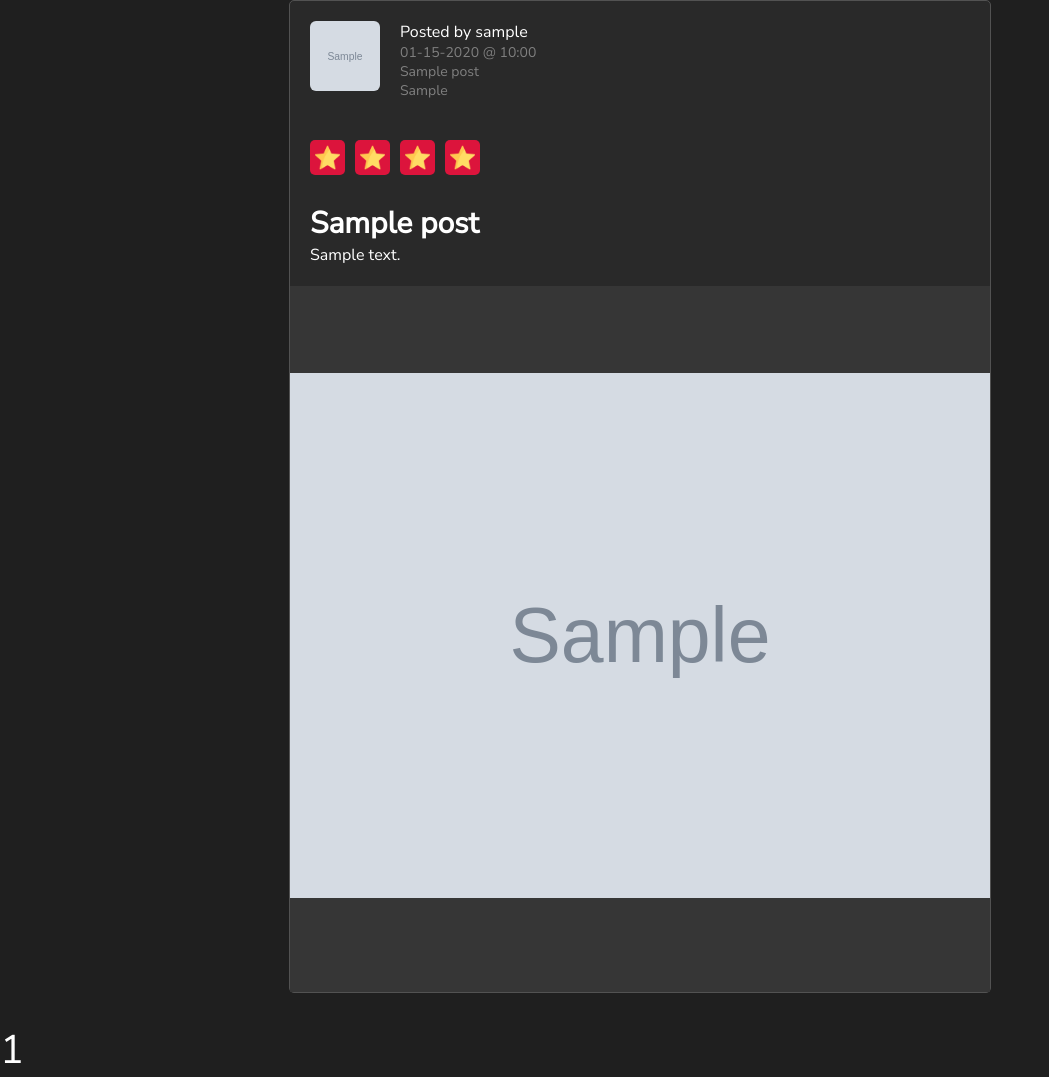
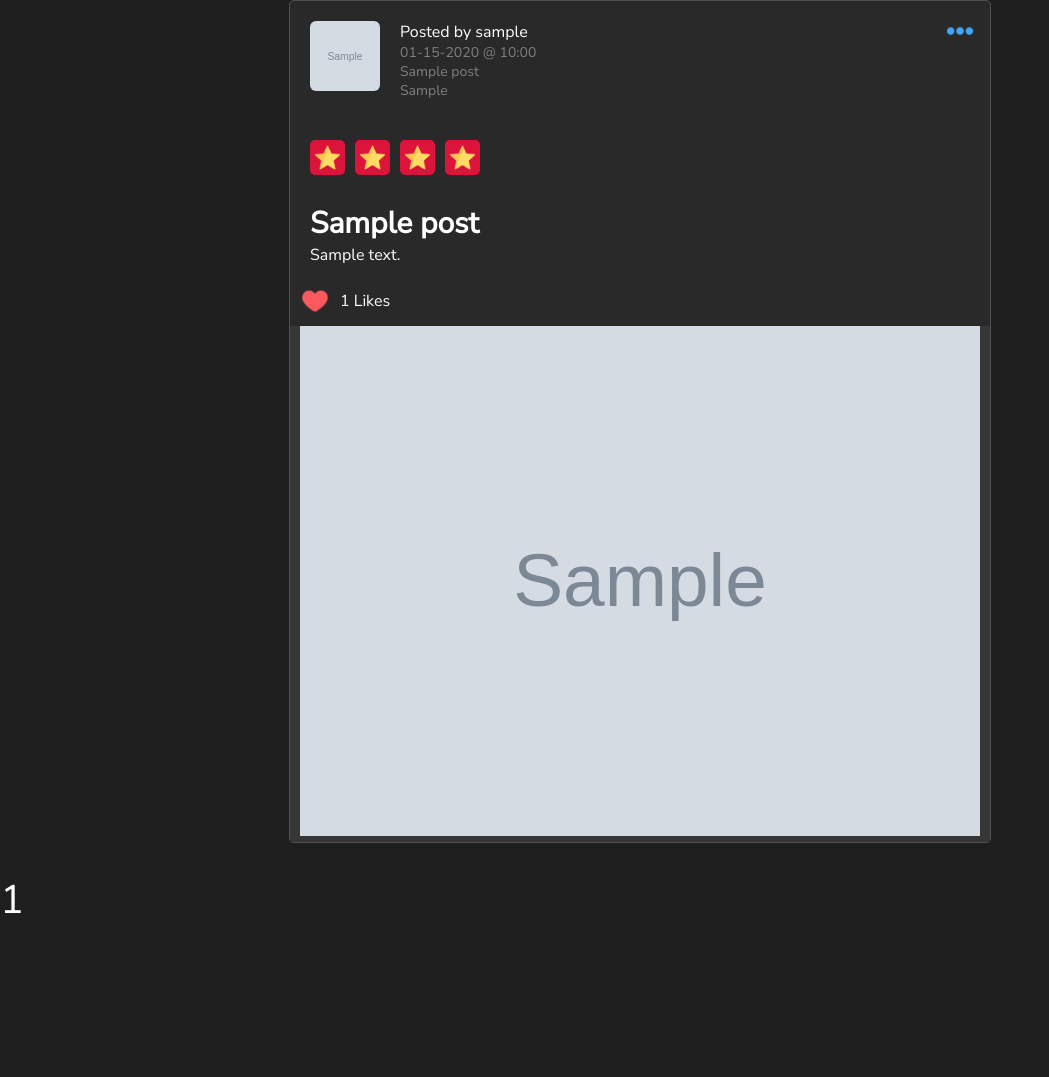
Before and after one commit to ghorus/food, a Flask app: page / in a window 1280 px wide. Shown: the part 64-1141 px from the top of the page, without its empty margins (0-1049 px from the left). After the commit the page ends 977 px from the top, so only its background shows below. Run offline with Flask 3, Linux system fonts and the light colour scheme; a user stored in the database is signed in; tables that the repository leaves empty hold one stand-in row (values such as "Sample post"); grey boxes marked "Sample" are stand-in pictures.

Commit message:
like function completed

```diff
--- a/foodInnerFolder/main/routes.py
+++ b/foodInnerFolder/main/routes.py
@@ -1,5 +1,7 @@
-from flask import Blueprint, render_template,request
-from foodInnerFolder.models import Post
+from flask import Blueprint,redirect,render_template,request,url_for
+from flask_login import current_user
+from foodInnerFolder import db
+from foodInnerFolder.models import Post,User
 
 main = Blueprint('main',__name__)
 
@@ -8,3 +10,17 @@ def home():
     page = request.args.get('page',1,type=int)
     posts = Post.query.order_by(Post.datePosted.desc()).paginate(page=page,per_page=2)
     return render_template('index.html',posts=posts,title="Home")
+
+@main.route("/<post_id>",methods=['POST'])
+def like(post_id):
+    if current_user.is_authenticated:
+        user = User.query.filter_by(username=current_user.username).first()
+        post = Post.query.filter_by(id=post_id).first()
+    if post in user.likes:
+        user.likes.remove(post)
+        db.session.commit()
+    elif post not in user.likes:
+        user.likes.append(post)
+        db.session.add(user)
+        db.session.commit()
+    return redirect(url_for('main.home'))
--- a/foodInnerFolder/static/index.js
+++ b/foodInnerFolder/static/index.js
@@ -0,0 +1,24 @@
+var rs = document.getElementsByClassName("ratingStars")
+Array.from(rs).forEach(rating => {
+    var num = parseInt(rating.innerHTML)
+    rating.innerHTML = ""
+    for(i=0;i<num;i++){
+        const star = document.createElement("img")
+        star.src = "/static/post_pics/star.png"
+        star.style.height = "25px"
+        star.style.backgroundColor = "rgb(220,20,60)"
+        star.style.borderRadius = "5px"
+        star.style.padding = "5px"
+        star.style.margin = "0px 10px 0px 0px"
+        rating.appendChild(star)
+    }
+})
+
+//updateDelete
+const updateDelete = document.getElementsByClassName("updateDeleteContainer")
+Array.from(updateDelete).forEach(menu => {
+    menu.addEventListener("click",()=>{
+        if(menu.offsetHeight==40){menu.style.height="100%"}
+        else{menu.style.height="40px"}
+    })
+})
--- a/foodInnerFolder/static/layout.css
+++ b/foodInnerFolder/static/layout.css
@@ -1,8 +1,10 @@
 :root{
     --bg:rgb(31, 31, 31);
     --formButtonSize:100px;
+    --postBackground:rgb(41, 41, 41);
     --postPicSize:70px;
     --postSize:700px;
+    --postMenuWidth:230px;
 }
 a{color:white; text-decoration: none;}
 a:hover{color:rgb(184, 184, 255)}
@@ -26,12 +28,31 @@ body{background-color: var(--bg);color:white; font-family: 'Nunito Sans', sans-s
 .formTitle{font-size: 66px;}
 .hr{border-bottom: 1px solid rgb(99, 99, 99);height:1px;margin:30px 0px; width:45vw;}
 .info{color: rgb(255, 195, 126);}
+.likeButton{height:30px;padding:0px 10px 0px 0px;}
+.likeButton:hover{filter: brightness(2);}
+.likeContainer{align-items: center; display: flex; padding:0px 0px 10px 10px;}
+.menuPic,.menuPicItem{border-radius: 50%; height:30px;object-fit: cover;padding:5px;transition: 0.1s; width:30px;}
+.menuPic{display: inline;margin:0px 0px 10px 0px;}
+.menuPic:hover{background-color: rgb(90, 90, 90);}
+.menuPicItemContainer{align-items: center; display: grid; grid-template-columns: 1fr 3fr; width: var(--postMenuWidth);}
+.menuPicItemContainer:hover{background-color: black;}
+.menuPicItemsContainer{border: 1px solid white;border-radius: 8px; padding:10px;}
 nav{display: flex;justify-content: end;padding:20px;}
-.post{border: 1px solid rgb(82, 82, 82);border-radius: 5px; background-color: rgb(41, 41, 41); display: flex;flex-direction: column; margin:0px 0px 30px 0px; width:var(--postSize);}
+.post{
+    border: 1px solid rgb(82, 82, 82);
+    border-radius: 5px;
+    background-color: var(--postBackground);
+    display: flex;
+    flex-direction: column;
+    margin:0px 0px 30px 0px;
+    position:relative;
+    width:var(--postSize);}
 .postContainer{display: flex;justify-content: center;}
 .postContent{margin:0;}
 .postContents{padding:20px 0px 0px 0px;}
-.postFoodPic{height: var(--postSize);object-fit: contain; width:var(--postSize);}
+.postDeleteButton{background-color: rgb(41, 41, 41);border:none;border-radius: 7px; color:white; font-family: 'Nunito Sans', sans-serif;font-size: 16px; height:30px; width:60px}
+.postDeleteButton:hover{background-color: black}
+.postFoodPic{height:510px;object-fit: contain; width:var(--postSize);}
 .postFoodPicContainer{background-color:rgb(54, 54, 54);}
 .postUserPic{border-radius: 6px; height:var(--postPicSize);width:var(--postPicSize);margin:0px 20px 0px 0px;object-fit: cover;}
 .postUserPicContainer{display: flex;}
@@ -44,5 +65,16 @@ nav{display: flex;justify-content: end;padding:20px;}
 .profileText:last-child{font-size: 17px;font-weight: lighter;}
 .link{font-size: 18px; margin:0px 0px 0px 35px;transition: 0.2s;}
 .success{color:green;}
+.updateDeleteContainer{
+    align-items: end;
+    display: flex;
+    flex-direction: column;
+    height: 40px;
+    overflow: hidden;
+    position:absolute;
+    right:10px;
+    top:10px;
+    width:var(--postMenuWidth)+5px;
+}
 .userProfile{align-items:center;display: flex;}
 .warning{color: rgb(255, 255, 156);}
--- a/foodInnerFolder/templates/index.html
+++ b/foodInnerFolder/templates/index.html
@@ -8,6 +8,14 @@
     {% endif %}
 {% endwith %}
 {% for post in posts %}
+<!-- {{post}}
+    <p> these people like it {{post.liker|length}}</p>
+    <p> this post has this many likes: {{current_user.likes}}</p>
+    {% for like in current_user.likes %}
+        {%if like == post %}
+        yes!
+        {%endif %}
+    {% endfor %} -->
     <div class="postContainer">
         <section class="post">
             <div class="postUserPicPaddingContainer">
@@ -22,16 +30,32 @@
                 </div>
                 <div class="postContents">
                     <h1 class="ratingStars">{{post.rating}}</h1>
-                    <a href="{{url_for('users.post',post_id=post.id)}}"><h3 class="postTitle">{{post.title}}</h3></a>
+                    <a href="{{url_for('users.post',post_id=post.id)}}"><h3 class="postTitle" style="display:inline">{{post.title}}</h3></a>
                     <p class="postContent">{{post.content}}</p>
                 </div>
             </div>
-            <!-- {% if post.author == current_user %}
-            <a href="{{url_for('users.update_post',post_id=post.id)}}">update that shit</a>
-            <form action="{{url_for('users.delete_post',post_id=post.id)}}" method="POST">
-                <input type="submit" value="delete">
+            <form class="likeContainer" action="{{url_for('main.like',post_id=post.id)}}" method="POST">
+                <input class="likeButton" type="image" src="{{url_for('static', filename = 'post_pics/heart.png')}}" alt="Submit"/>{{post.liker|length}} Likes
             </form>
-            {% endif %} -->
+            {% if post.author == current_user %}
+                <div class="updateDeleteContainer">
+                    <img class="menuPic" src="{{url_for('static', filename = 'post_pics/menu.png')}}">
+                    <section class="menuPicItemsContainer">
+                        <div class="menuPicItemContainer">
+                            <img class="menuPicItem" src="{{url_for('static', filename = 'post_pics/delete.png')}}">
+                            <form action="{{url_for('users.delete_post',post_id=post.id)}}" method="POST">
+                                <input class="postDeleteButton" type="submit" value="Delete">
+                            </form>
+                        </div>
+                        <a href="{{url_for('users.update_post',post_id=post.id)}}">
+                            <div class="menuPicItemContainer">
+                                <img class="menuPicItem" src="{{url_for('static', filename = 'post_pics/arrow.png')}}">
+                                <span>Update</span>
+                            </div>
+                        </a>
+                    </section>
+                </div>
+            {% endif %}
             <div class="postFoodPicContainer"><img class="postFoodPic" src="{{url_for('static', filename = 'post_pics/' + post.picture)}}"></div>
         </section>
     </div>
--- a/foodInnerFolder/templates/layout.html
+++ b/foodInnerFolder/templates/layout.html
@@ -9,6 +9,7 @@
     <meta charset="UTF-8">
     <meta name="viewport" content="width=device-width, initial-scale=1.0">
     <title>{{title}}</title>
+    <script src="{{url_for('static', filename='index.js')}}" defer ></script>
 </head>
 <body>
     <nav>
@@ -29,22 +30,5 @@
     </nav>
     {% block content %}
     {% endblock content %}
-    <script>
-        var rs = document.getElementsByClassName("ratingStars")
-        Array.from(rs).forEach(rating => {
-            var num = parseInt(rating.innerHTML)
-            rating.innerHTML = ""
-            for(i=0;i<num;i++){
-                const star = document.createElement("img")
-                star.src = "{{url_for('static', filename = 'star.png')}}"
-                star.style.height = "25px"
-                star.style.backgroundColor = "rgb(220,20,60)"
-                star.style.borderRadius = "5px"
-                star.style.padding = "5px"
-                star.style.margin = "0px 10px 0px 0px"
-                rating.appendChild(star)
-            }
-        })
-    </script>
 </body>
 </html>
```
Also changed, not shown: foodInnerFolder/static/post_pics/0a147477768720c4.jpg (deleted), foodInnerFolder/static/post_pics/86c2bede909ed94a.JPG (deleted), foodInnerFolder/static/post_pics/arrow.png (added), foodInnerFolder/static/post_pics/bbf25d4c1e0fcd39.png (deleted), foodInnerFolder/static/post_pics/d079e117fc3acb89.jpg (deleted), foodInnerFolder/static/post_pics/delete.png (added), foodInnerFolder/static/post_pics/ea05375c5cb9529a.png (deleted), foodInnerFolder/static/post_pics/heart.png (added), foodInnerFolder/static/post_pics/menu.png (added), foodInnerFolder/static/post_pics/star.png (renamed from foodInnerFolder/static/star.png), foodInnerFolder/static/profile_pics/5c7f9db41bb16512.png (added).
